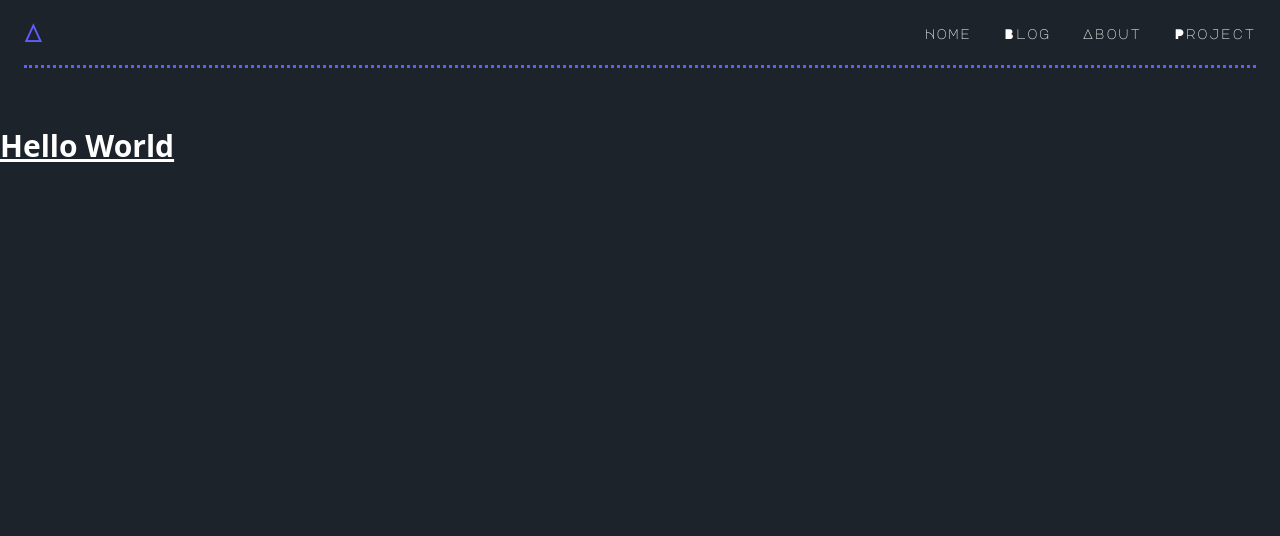
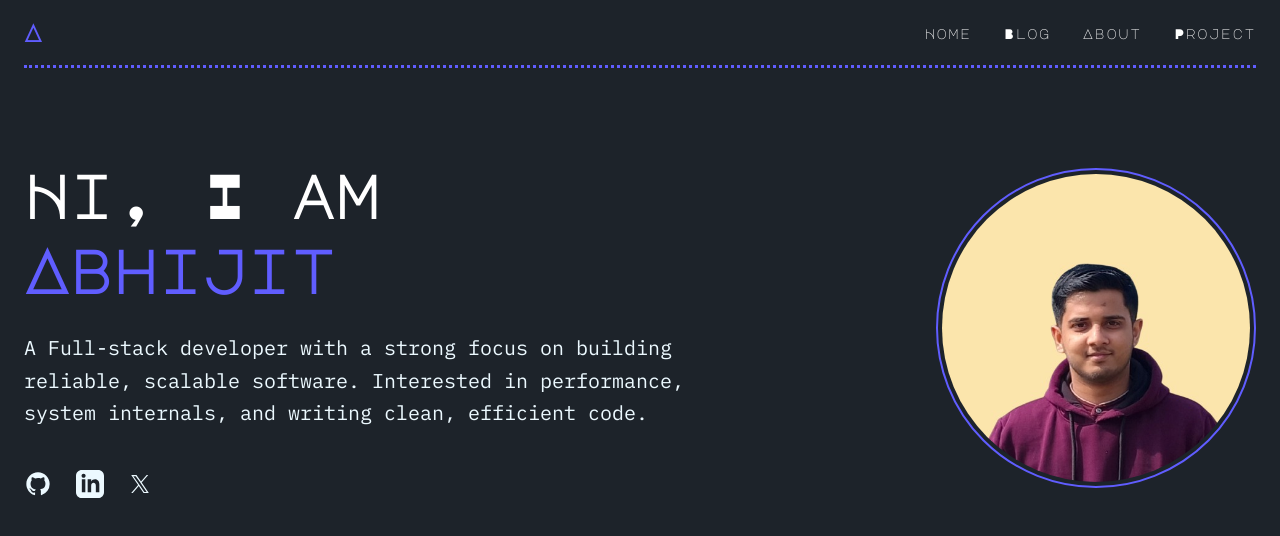
Before and after one commit to thexeromin/portfolio, an Astro site: page / in a window 1280 px wide. Built offline with nearby package versions, Linux system fonts and the light colour scheme; Astro itself is replaced by a stand-in of ours; a web font is replaced by a local one.

Commit message:
add: hero

```diff
--- /dev/null
+++ b/src/components/Hero.astro
@@ -0,0 +1,98 @@
+---
+import AvatarImage from "../assets/avatar.jpg";
+---
+
+<section
+  class="mx-auto grid min-h-[50vh] w-full max-w-7xl grid-cols-1 items-center gap-12 md:grid-cols-5"
+>
+  <div
+    class="order-2 flex flex-col items-center text-center md:order-1 md:col-span-3 md:items-start md:text-left"
+  >
+    <h1
+      class="font-major-display mb-6 text-4xl leading-tight font-bold text-white md:text-6xl"
+    >
+      Hi, I am <br />
+      <span class="text-neon">Abhijit</span>
+    </h1>
+
+    <p
+      class="text-ice font-ibm-plex mb-10 max-w-2xl text-lg leading-relaxed md:text-xl"
+    >
+      A Full-stack developer with a strong focus on building reliable, scalable
+      software. Interested in performance, system internals, and writing clean,
+      efficient code.
+    </p>
+
+    <div class="text-ice flex items-center gap-6">
+      <a
+        href="https://github.com/yourusername"
+        target="_blank"
+        class="hover:text-neon transition-colors duration-300"
+      >
+        <span class="sr-only">GitHub</span>
+        <svg
+          class="h-7 w-7"
+          fill="currentColor"
+          viewBox="0 0 24 24"
+          aria-hidden="true"
+        >
+          <path
+            fill-rule="evenodd"
+            d="M12 2C6.477 2 2 6.484 2 12.017c0 4.425 2.865 8.18 6.839 9.504.5.092.682-.217.682-.483 0-.237-.008-.868-.013-1.703-2.782.605-3.369-1.343-3.369-1.343-.454-1.158-1.11-1.466-1.11-1.466-.908-.62.069-.608.069-.608 1.003.07 1.531 1.032 1.531 1.032.892 1.53 2.341 1.088 2.91.832.092-.647.35-1.088.636-1.338-2.22-.253-4.555-1.113-4.555-4.951 0-1.093.39-1.988 1.029-2.688-.103-.253-.446-1.272.098-2.65 0 0 .84-.27 2.75 1.026A9.564 9.564 0 0112 6.844c.85.004 1.705.115 2.504.337 1.909-1.296 2.747-1.027 2.747-1.027.546 1.379.202 2.398.1 2.651.64.7 1.028 1.595 1.028 2.688 0 3.848-2.339 4.695-4.566 4.943.359.309.678.92.678 1.855 0 1.338-.012 2.419-.012 2.747 0 .268.18.58.688.482A10.019 10.019 0 0022 12.017C22 6.484 17.522 2 12 2z"
+            clip-rule="evenodd"></path>
+        </svg>
+      </a>
+
+      <a
+        href="https://linkedin.com/in/yourusername"
+        target="_blank"
+        class="hover:text-neon transition-colors duration-300"
+      >
+        <span class="sr-only">LinkedIn</span>
+        <svg
+          class="h-7 w-7"
+          fill="currentColor"
+          viewBox="0 0 24 24"
+          aria-hidden="true"
+        >
+          <path
+            fill-rule="evenodd"
+            d="M19 0h-14c-2.761 0-5 2.239-5 5v14c0 2.761 2.239 5 5 5h14c2.762 0 5-2.239 5-5v-14c0-2.761-2.238-5-5-5zm-11 19h-3v-11h3v11zm-1.5-12.268c-.966 0-1.75-.79-1.75-1.764s.784-1.764 1.75-1.764 1.75.79 1.75 1.764-.783 1.764-1.75 1.764zm13.5 12.268h-3v-5.604c0-3.368-4-3.113-4 0v5.604h-3v-11h3v1.765c1.396-2.586 7-2.777 7 2.476v6.759z"
+            clip-rule="evenodd"></path>
+        </svg>
+      </a>
+
+      <a
+        href="https://twitter.com/yourusername"
+        target="_blank"
+        class="hover:text-neon transition-colors duration-300"
+      >
+        <span class="sr-only">X</span>
+        <svg
+          class="h-6 w-6"
+          fill="currentColor"
+          viewBox="0 0 24 24"
+          aria-hidden="true"
+        >
+          <path
+            d="M13.6823 10.6218L20.2391 3H18.6854L12.9921 9.61788L8.44486 3H3.2002L10.0765 13.0074L3.2002 21H4.75404L10.7663 14.0113L15.5685 21H20.8131L13.6819 10.6218ZM11.5541 13.0956L10.8574 12.0991L5.31391 4.16971H7.70053L12.1742 10.5689L12.8709 11.5655L18.6861 19.8835H16.2995L11.5541 13.096V13.0956Z"
+          ></path>
+        </svg>
+      </a>
+    </div>
+  </div>
+
+  <div
+    class="order-1 flex justify-center md:order-2 md:col-span-2 md:justify-end"
+  >
+    <div
+      class="border-neon relative h-64 w-64 rounded-full border-2 p-1 md:h-80 md:w-80"
+    >
+      <img
+        src={AvatarImage.src}
+        alt="Abhijit"
+        class="h-full w-full rounded-full object-cover"
+      />
+    </div>
+  </div>
+</section>
--- a/src/pages/index.astro
+++ b/src/pages/index.astro
@@ -1,6 +1,7 @@
 ---
 import BaseHead from "../components/BaseHead.astro";
 import Header from "../components/Header.astro";
+import Hero from "../components/Hero.astro";
 import { SITE_DESCRIPTION, SITE_TITLE } from "../consts";
 ---
 
@@ -12,8 +13,10 @@ import { SITE_DESCRIPTION, SITE_TITLE } from "../consts";
   <body>
     <Header />
 
-    <main class="mx-auto w-full max-w-7xl pt-32">
-      <h1 class="text-3xl font-bold underline">Hello World</h1>
+    <main class="w-full px-6">
+      <section class="mx-auto w-full max-w-7xl pt-32">
+        <Hero />
+      </section>
     </main>
   </body>
 </html>
--- a/src/styles/global.css
+++ b/src/styles/global.css
@@ -8,6 +8,7 @@
   /* Colors */
   --color-dark-base: #1d232a;
   --color-neon: #605dff;
+  --color-ice: #ecf9ff;
 }
 
 @layer base {
```
Also changed, not shown: src/assets/avatar.jpg (added).
